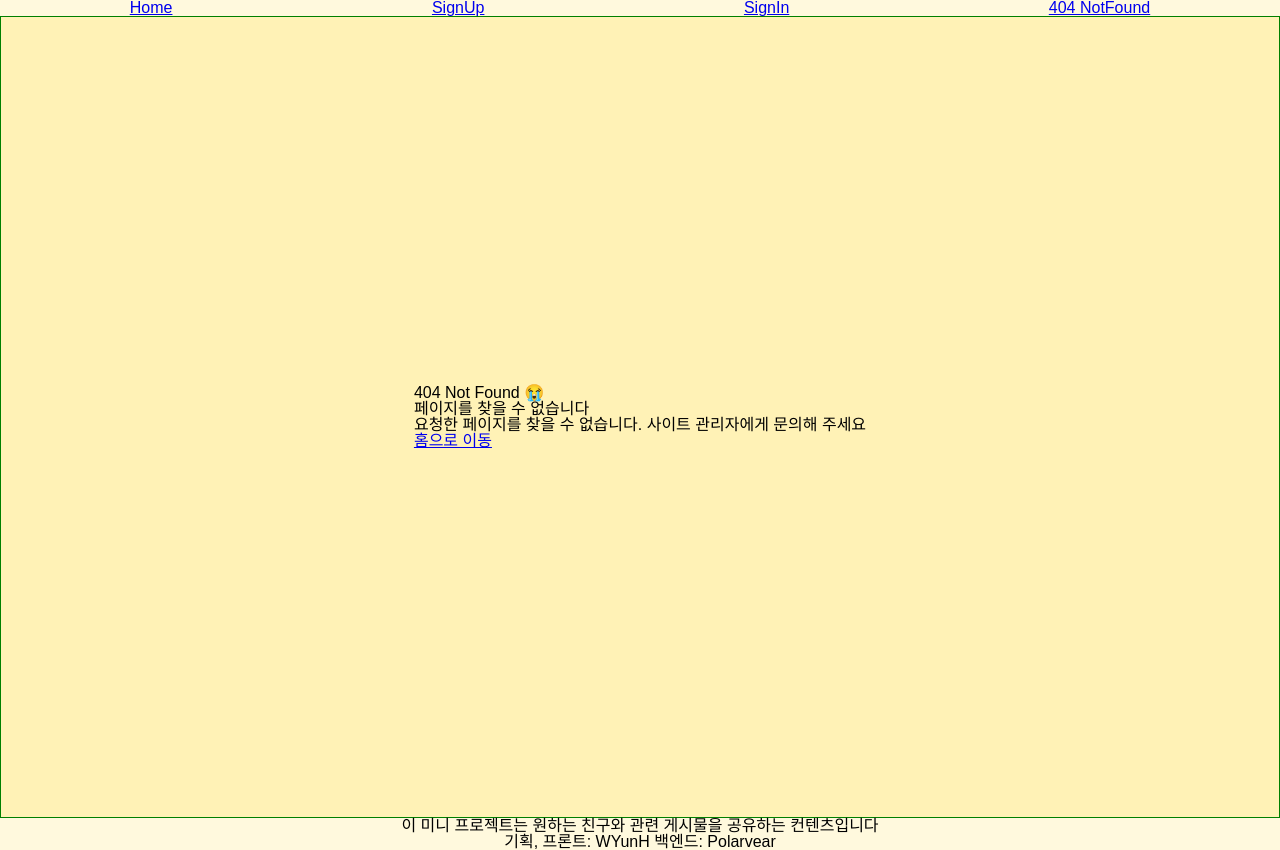
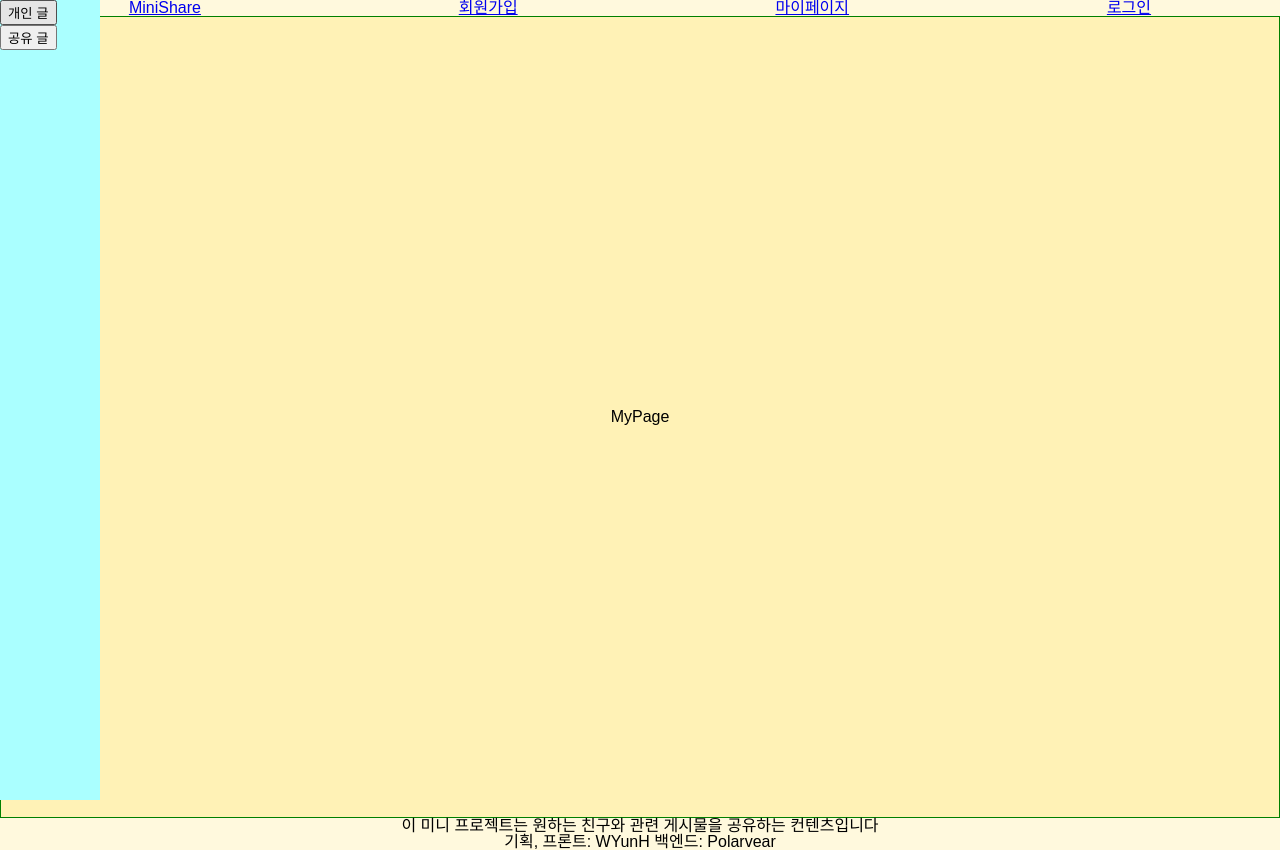
Before and after one commit to miniShare1229/front, a React (Vite) app: page /my-page in a window 1280 px wide. Before the commit this address had no page. Built offline with nearby package versions, Linux system fonts and the light colour scheme.

Commit message:
feat: 전역사이드바, 마이페이지 컴포넌트 적용

```diff
--- a/src/App.jsx
+++ b/src/App.jsx
@@ -8,6 +8,7 @@ import SignUp from './pages/SignUp';
 import Home from './pages/Home';
 import NotFound from './pages/NotFound';
 import PageLayout from './pages/PageLayout';
+import MyPage from './pages/MyPage';
 
 function App() {
   return (
@@ -18,6 +19,7 @@ function App() {
           <Route index element={<Home />} />
           <Route path="sign-up" element={<SignUp />} />
           <Route path="sign-in" element={<SignIn />} />
+          <Route path="my-page" element={<MyPage />} />
           <Route path="*" element={<NotFound />} />
         </Route>
       </Routes>
--- /dev/null
+++ b/src/components/GlobalSideBar.jsx
@@ -0,0 +1,22 @@
+import React from 'react';
+import styled from 'styled-components';
+
+const StyledGlobalSideBar = styled.div`
+  background-color: #aaffff;
+  position: fixed;
+  width: 100px;
+  height: 100%;
+  top: 0;
+  left: 0;
+`;
+
+function GlobalSideBar() {
+  return (
+    <StyledGlobalSideBar>
+      <button>개인 글</button>
+      <button>공유 글</button>
+    </StyledGlobalSideBar>
+  );
+}
+
+export default GlobalSideBar;
--- /dev/null
+++ b/src/pages/MyPage.jsx
@@ -0,0 +1,7 @@
+import React from 'react';
+
+function MyPage() {
+  return <div>MyPage</div>;
+}
+
+export default MyPage;
--- a/src/pages/PageLayout.jsx
+++ b/src/pages/PageLayout.jsx
@@ -1,6 +1,7 @@
 import React from 'react';
 import { Link, Outlet } from 'react-router-dom';
 import styled from 'styled-components';
+import GlobalSideBar from '../components/GlobalSideBar';
 
 const StyledApp = styled.div`
   background-color: #fff9dd;
@@ -45,21 +46,22 @@ export default function PageLayout() {
         <nav>
           <ul>
             <li>
-              <Link to="/">Home</Link>
+              <Link to="/">MiniShare</Link>
             </li>
             <li>
-              <Link to="/sign-up">SignUp</Link>
+              <Link to="/sign-up">회원가입</Link>
             </li>
             <li>
-              <Link to="/sign-in">SignIn</Link>
+              <Link to="/my-page">마이페이지</Link>
             </li>
             <li>
-              <Link to="/not-found">404 NotFound</Link>
+              <Link to="/sign-in">로그인</Link>
             </li>
           </ul>
         </nav>
       </StyledHeader>
       <StyledBody>
+        <GlobalSideBar></GlobalSideBar>
         <Outlet />
       </StyledBody>
       <StyledFooter>
```
